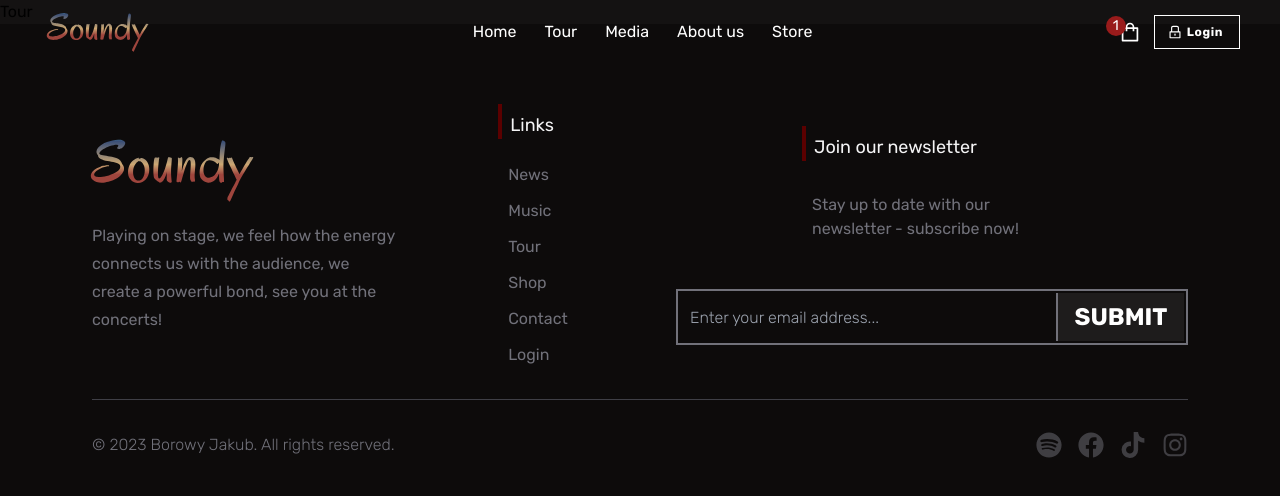
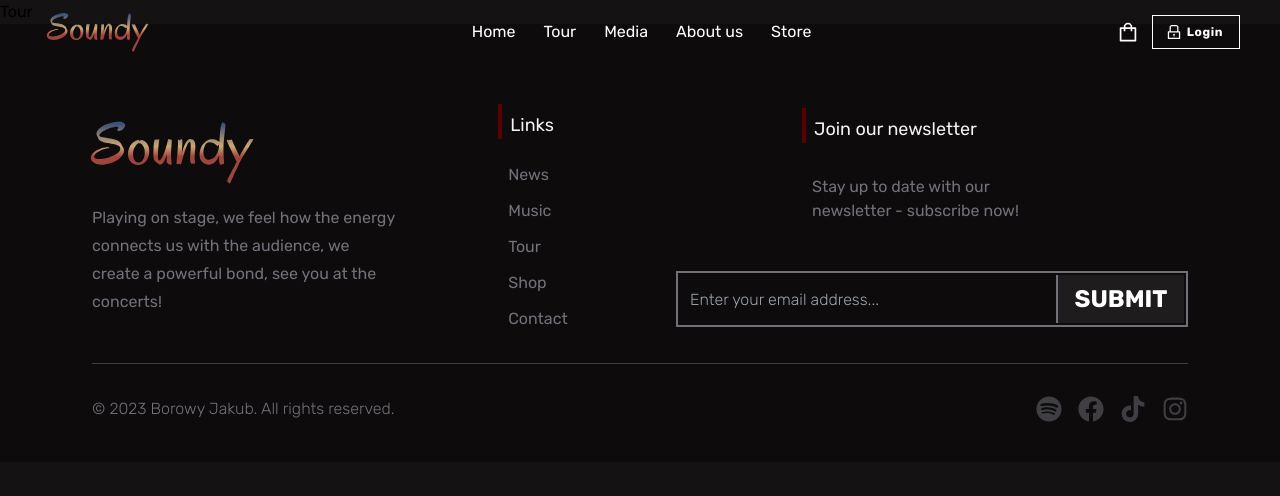
Before and after one commit to Jakbor32/Soundy-web-react, a React (Vite) app: page /tour in a window 1280 px wide. Shown: the top 496 px of the page. Built offline with nearby package versions, Linux system fonts and the light colour scheme; a web font is replaced by a local one.

Commit message:
cart security

```diff
--- a/src/components/cart/Cart.jsx
+++ b/src/components/cart/Cart.jsx
@@ -3,11 +3,15 @@ import { icons } from "../../lib/Constants";
 import CartItem from "./CartItem";
 import StepIndicator from "./StepIndicator";
 import { useCartContext } from "./CartContext";
+import { useAuth0 } from "@auth0/auth0-react";
+import LoginButton from "../auth/Login";
 
 const Cart = ({ openCart, setOpenCart }) => {
   const cartRef = useRef(null);
   const [currentStepCart, setCurrentStepCart] = useState(0);
   const { cartItems } = useCartContext();
+
+  const { isAuthenticated } = useAuth0();
 
   // Close the cart with animate
   const closeCart = () => {
@@ -50,13 +54,24 @@ const Cart = ({ openCart, setOpenCart }) => {
             <button>Close cart</button>
             {icons[4].doubleRightArrow}
           </div>
-
+          {!isAuthenticated && (
+            <div>
+          <p className="flex flex-col items-center justify-center w-full px-5 mt-20 text-center sm:px-10">Access to this section is restricted to logged-in users only. Please log in or sign in to view the content.</p>
+          <div className="flex justify-center mt-5">
+          <LoginButton />
+          </div>
+          </div>
+          )}
+          {isAuthenticated && (
+            <div>
               <div className="flex flex-col items-center justify-center w-full px-5 mt-20 sm:px-10">
                 <StepIndicator currentStepCart={currentStepCart} />
 
                 <div className="flex flex-col w-full h-full gap-5 mt-5">
                   {cartItems.length === 0 ? (
-                <p className="py-5 text-xl text-center">Your cart is empty</p>
+                    <p className="py-5 text-xl text-center">
+                      Your cart is empty
+                    </p>
                   ) : (
                     cartItems.map((item, index) => <CartItem key={index} />)
                   )}
@@ -90,7 +105,7 @@ const Cart = ({ openCart, setOpenCart }) => {
                 </div>
                 <div className="mt-10">
                   {cartItems.length === 0 ? null : (
-                <>
+                    <div>
                       <p className="pb-3">Price Details</p>
                       <div className="flex flex-col justify-between p-3 border rounded-lg bg-slate-500">
                         <div>1 item</div>
@@ -117,12 +132,15 @@ const Cart = ({ openCart, setOpenCart }) => {
                       <button className="w-full px-5 py-3 mt-10 mb-24 bg-gray-700 border-2 rounded-lg">
                         Place order
                       </button>
-                </>
+                    </div>
                   )}
                 </div>
               </div>
             </div>
+          )}
         </div>
+      </div>
+
       <div
         onClick={closeCart}
         className="fixed top-0 right-0 w-screen h-screen bg-black opacity-80"
--- a/src/components/cart/CartContext.jsx
+++ b/src/components/cart/CartContext.jsx
@@ -7,7 +7,7 @@ export const useCartContext = () => {
 };
 
 const CartProvider = ({ children }) => {
-  const [cartItems, setCartItems] = useState([1]);
+  const [cartItems, setCartItems] = useState([]);
 
   return (
     <CartContext.Provider value={{ cartItems }}>
--- a/src/lib/Constants.jsx
+++ b/src/lib/Constants.jsx
@@ -11,6 +11,7 @@ import {
   AiOutlineDoubleLeft,
   AiOutlineDoubleRight,
   AiOutlineLock,
+  AiOutlineUnlock,
   AiOutlineShopping,
   AiOutlineYoutube,
   AiOutlineMail,
@@ -114,7 +115,7 @@ export const icons = [
     doubleLeftArrow: <AiOutlineDoubleLeft className="mr-2" />,
   },
   {
-    lock: <AiOutlineLock />,
+    lock: <AiOutlineLock fontSize={18} />,
   },
 
   {
@@ -125,7 +126,10 @@ export const icons = [
   },
   {
     doubleRightArrow: <AiOutlineDoubleRight className="ml-2" />,
-  }
+  },
+  {
+    unlock: <AiOutlineUnlock fontSize={18} />,
+  },
 ];
 export const logo = [
   {
@@ -186,11 +190,7 @@ export const footerLinks = [
     label: "Contact",
     url: "#contact",
   },
-  {
-    id: "login",
-    label: "Login",
-    url: "#login",
-  },
+
 ];
 
 // Featured News
```
Lines whose indentation alone changed are shown as unchanged.
